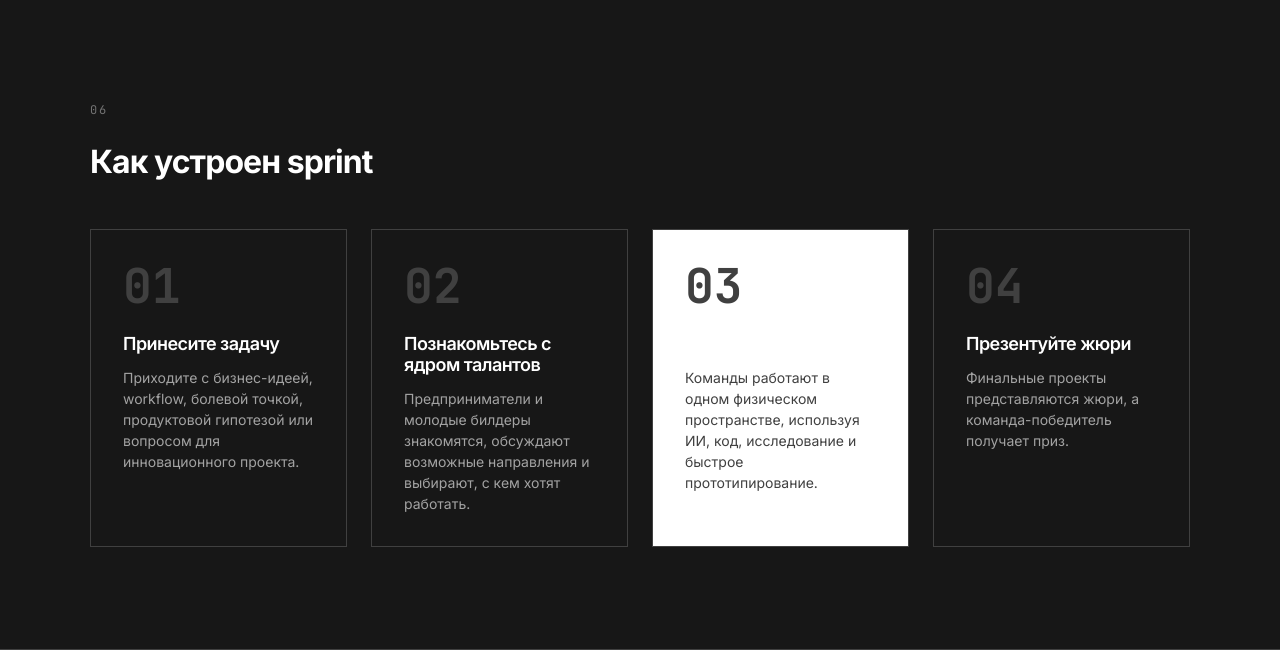
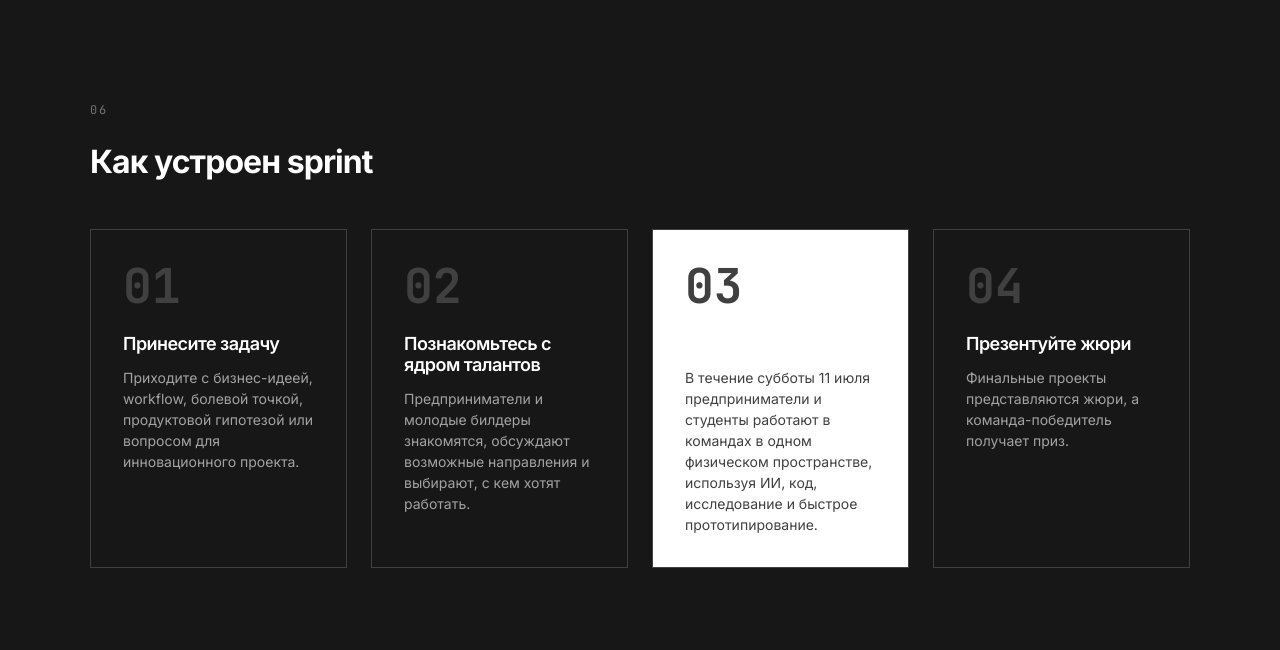
Before and after one commit to aboba485/hybrid-hackathon-LP, a FastAPI app: page / in a window 1280 px wide. Shown: the part 5850-6500 px from the top of the page. Run offline with FastAPI, Linux system fonts and the light colour scheme.

Commit message:
Add date/audience to sprint step 3 ("Build live")
Co-Authored-By: Claude Opus 4.8 <noreply@anthropic.com>

```diff
--- a/app/static/js/i18n.js
+++ b/app/static/js/i18n.js
@@ -75,7 +75,7 @@ const TRANSLATIONS = {
         step2_title: "Meet the talent core",
         step2_text: "Entrepreneurs and young builders meet, discuss possible directions, and choose who they want to work with.",
         step3_title: "Build live",
-        step3_text: "Teams work in the same physical space, using AI, code, research, and fast prototyping.",
+        step3_text: "On Saturday, July 11, entrepreneurs and students work in teams in one physical space, using AI, code, research, and fast prototyping.",
         step4_title: "Present to the jury",
         step4_text: "Final projects are presented to the jury, and the winning team receives the prize.",
 
@@ -230,7 +230,7 @@ const TRANSLATIONS = {
         step2_title: "Познакомьтесь с ядром талантов",
         step2_text: "Предприниматели и молодые билдеры знакомятся, обсуждают возможные направления и выбирают, с кем хотят работать.",
         step3_title: "Собирайте вживую",
-        step3_text: "Команды работают в одном физическом пространстве, используя ИИ, код, исследование и быстрое прототипирование.",
+        step3_text: "В течение субботы 11 июля предприниматели и студенты работают в командах в одном физическом пространстве, используя ИИ, код, исследование и быстрое прототипирование.",
         step4_title: "Презентуйте жюри",
         step4_text: "Финальные проекты представляются жюри, а команда-победитель получает приз.",
 
--- a/app/templates/index.html
+++ b/app/templates/index.html
@@ -17,7 +17,7 @@
     <link href="https://fonts.googleapis.com/css2?family=Inter:wght@400;500;600;700;800&family=JetBrains+Mono:wght@400;500;600;700&display=swap" rel="stylesheet">
 
     <!-- Styles -->
-    <link rel="stylesheet" href="/static/css/styles.css?v=15">
+    <link rel="stylesheet" href="/static/css/styles.css?v=16">
 </head>
 <body>
     <!-- Hero Section -->
@@ -174,7 +174,7 @@
                 <div class="step-card inverted-card">
                     <div class="step-number">03</div>
                     <h3 class="step-title" data-i18n="step3_title">Build live</h3>
-                    <p class="step-text" data-i18n="step3_text">Teams work in the same physical space, using AI, code, research, and fast prototyping.</p>
+                    <p class="step-text" data-i18n="step3_text">On Saturday, July 11, entrepreneurs and students work in teams in one physical space, using AI, code, research, and fast prototyping.</p>
                 </div>
                 <div class="step-card">
                     <div class="step-number">04</div>
@@ -398,7 +398,7 @@
     </footer>
 
     <!-- Scripts -->
-    <script src="/static/js/i18n.js?v=15"></script>
-    <script src="/static/js/main.js?v=15"></script>
+    <script src="/static/js/i18n.js?v=16"></script>
+    <script src="/static/js/main.js?v=16"></script>
 </body>
 </html>
```
